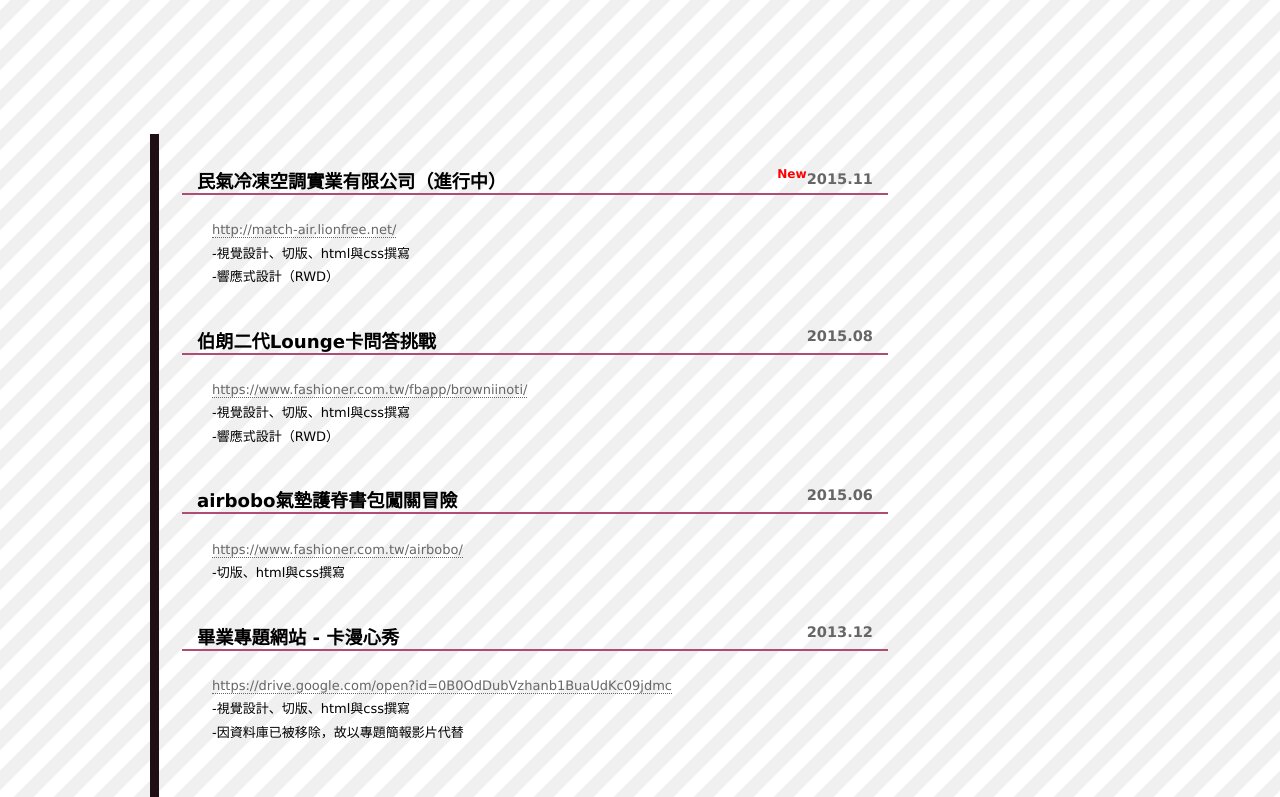
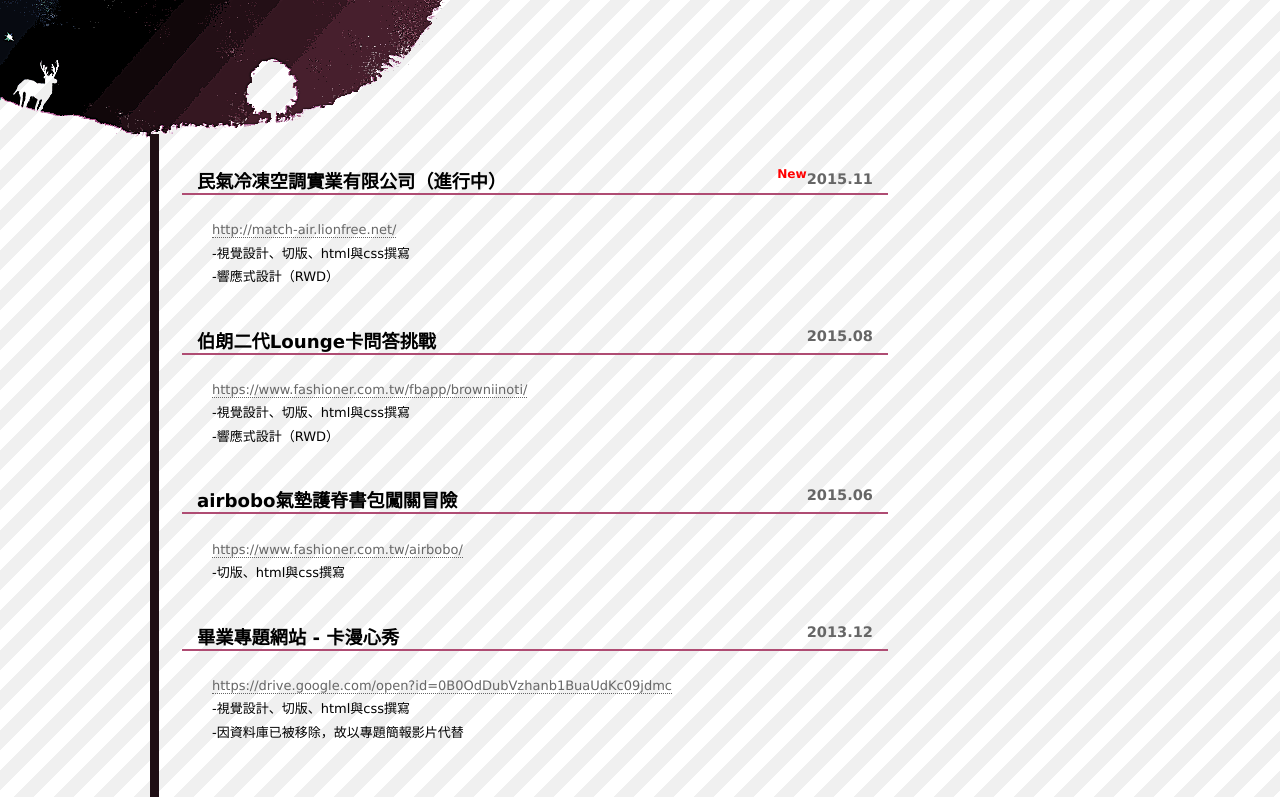
Before and after one commit to zebra7979/zebra7979.github.io, a plain HTML site: page index.html in a window 1280 px wide. Shown: the part 150-947 px from the top of the page. Drawn offline with Linux system fonts and the light colour scheme.

Commit message:
Update style.css

```diff
--- a/css/style.css
+++ b/css/style.css
@@ -26,7 +26,7 @@ a:hover {
 }
 
 #base {
-
+	background-image: url(../images/bg.gif);
 	background-position: left -50px;
 	background-repeat: no-repeat;
 }
```
